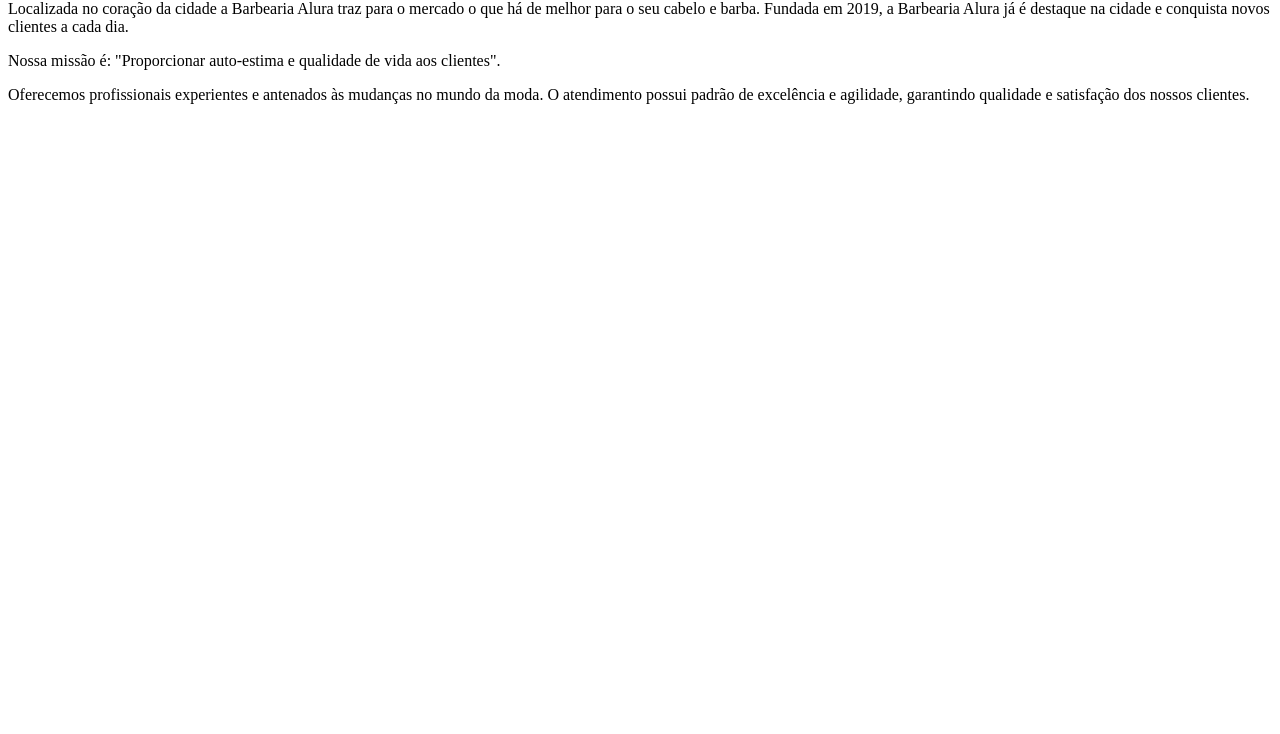
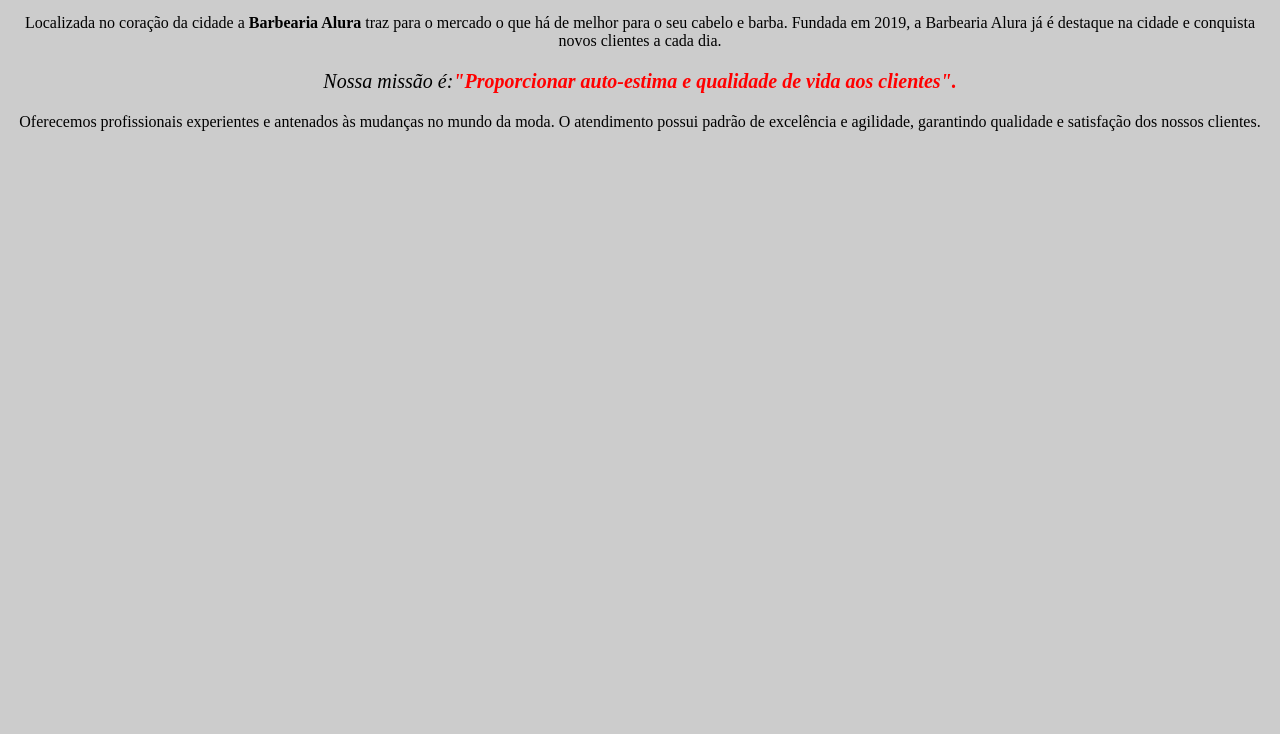
Before and after one commit to Fernandowarmling/HTML5-e-CSS3-parte-1-crie-uma-p-gina-da-Web, a plain HTML site: page index.html in a window 1280 px wide. Shown: the part 66-800 px from the top of the page. Drawn offline with Linux system fonts and the light colour scheme.

Commit message:
adicionando style com css

```diff
--- a/index.html
+++ b/index.html
@@ -1,11 +1,33 @@
-<h1>Sobre a Barbearia Alura </h1>
+<!DOCTYPE html>
+<html lang="pt-br">
 
-<p>Localizada no coração da cidade a Barbearia Alura traz para o mercado o que há de melhor para o seu cabelo e barba.
-    Fundada em 2019, a Barbearia Alura já é destaque
-    na cidade e conquista novos clientes a cada dia.</p>
+<head>
+    <meta charset="UTF-8">
+    <title>Barbearia Alura </title>
+    <link rel="stylesheet" href="style.css">
 
-<p>Nossa missão é: "Proporcionar auto-estima e qualidade de vida aos clientes".
-</p>
+    <style>
 
-<p>Oferecemos profissionais experientes e antenados às mudanças no mundo da moda. O atendimento possui padrão de
-    excelência e agilidade, garantindo qualidade e satisfação dos nossos clientes.</p>
+    </style>
+
+</head>
+
+
+<body>
+    <h1 style="text-align: center;"> Sobre a Barbearia Alura </h1>
+
+    <p>Localizada no coração da cidade a <strong>Barbearia Alura</strong> traz para o mercado o que há de melhor para o
+        seu
+        cabelo e barba.
+        Fundada em 2019, a Barbearia Alura já é destaque
+        na cidade e conquista novos clientes a cada dia.</p>
+
+    <p style="font-size: 20px;"><em>Nossa missão é:<strong>"Proporcionar auto-estima e qualidade de vida aos
+                clientes".</strong></em>
+    </p>
+
+    <p>Oferecemos profissionais experientes e antenados às mudanças no mundo da moda. O atendimento possui padrão de
+        excelência e agilidade, garantindo qualidade e satisfação dos nossos clientes.</p>
+</body>
+
+</html>
--- /dev/null
+++ b/style.css
@@ -0,0 +1,12 @@
+
+body{
+    background: #cccccc;
+}
+
+p {
+    text-align: center;
+}
+
+em strong{
+    color: red;
+}
```
